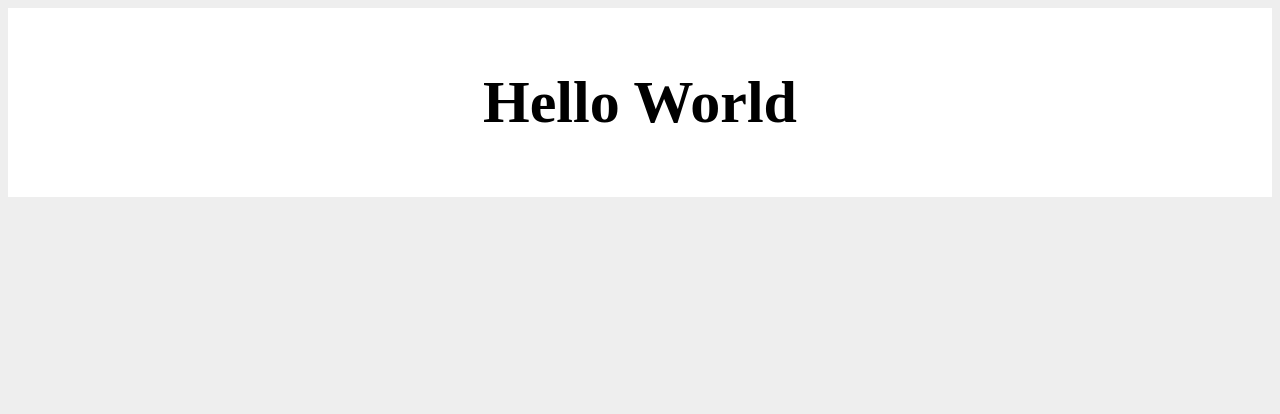
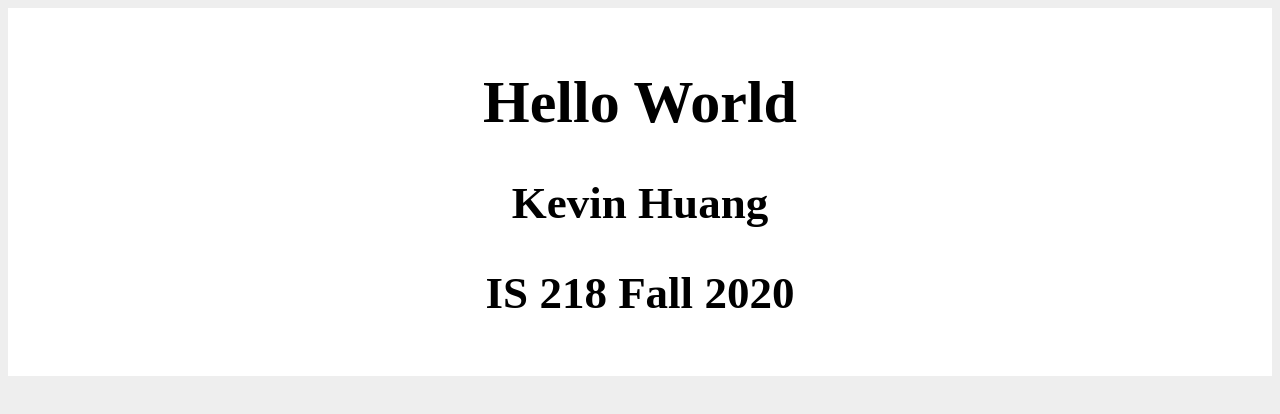
Before and after one commit to k3vinhu4ng/k3vinhu4ng.github.io, a plain HTML site: page index.html in a window 1280 px wide. Drawn offline with Linux system fonts and the light colour scheme.

Commit message:
Update index.html

```diff
--- a/index.html
+++ b/index.html
@@ -17,6 +17,8 @@
   <body>
     <div>
     <h1>Hello World</h1>
+      <h2>Kevin Huang<h2>
+        <h2>IS 218 Fall 2020 </h2>
     </div>
   </body>
 
```
